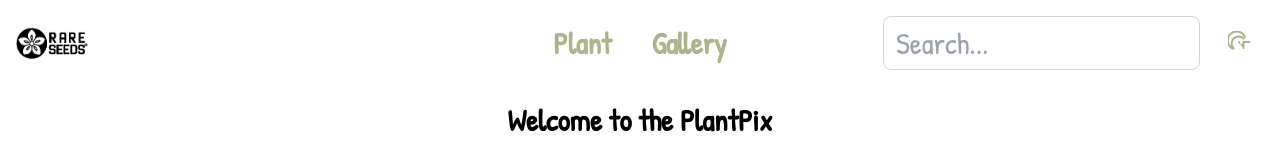
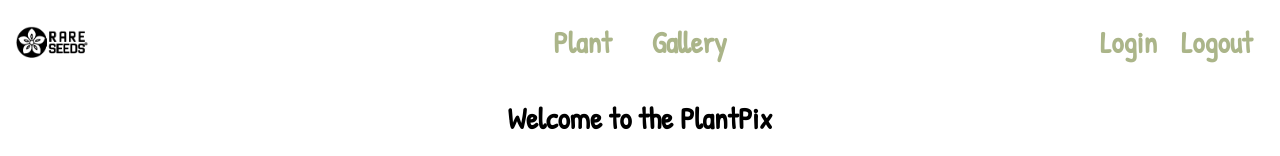
Before and after one commit to anshsingh7/PlantPix-Frontend, a React (Vite) app: page / in a window 1280 px wide. Shown: the top 156 px of the page. Built offline with nearby package versions, Linux system fonts and the light colour scheme.

Commit message:
login edit

```diff
--- a/src/components/navbar.jsx
+++ b/src/components/navbar.jsx
@@ -61,7 +61,7 @@ const Navbar = () => {
         </div>
 
         {/* Login Button */}
-        {/* {auth?.user !== null ?(
+        {auth?.user !== null ?(
           <div className="hidden md:flex justify-between align-middle">
               <img
                 className="rounded-full me-5"
@@ -74,11 +74,11 @@ const Navbar = () => {
           </div>
         ) : (
           <div className="hidden md:flex">
-          <input
+          {/* <input
             type="text"
             placeholder="Search..."
             className="px-3 py-2 rounded-lg border border-gray-300"
-          />
+          /> */}
 
             <NavLink
               to={"/login"}
@@ -89,10 +89,10 @@ const Navbar = () => {
               Logout
             </button>
           </div>
-        )} */}
+        )}
 
         {/* User Icon or Login */}
-        {auth?.user ? (
+        {/* {auth?.user ? (
           <div className="hidden md:flex items-center space-x-4">
             <img
               className="rounded-full"
@@ -130,7 +130,7 @@ const Navbar = () => {
               </svg>
             </NavLink>
           </div>
-        )}
+        )} */}
 
         {/* Mobile Menu Button */}
         <div className="md:hidden">
```
